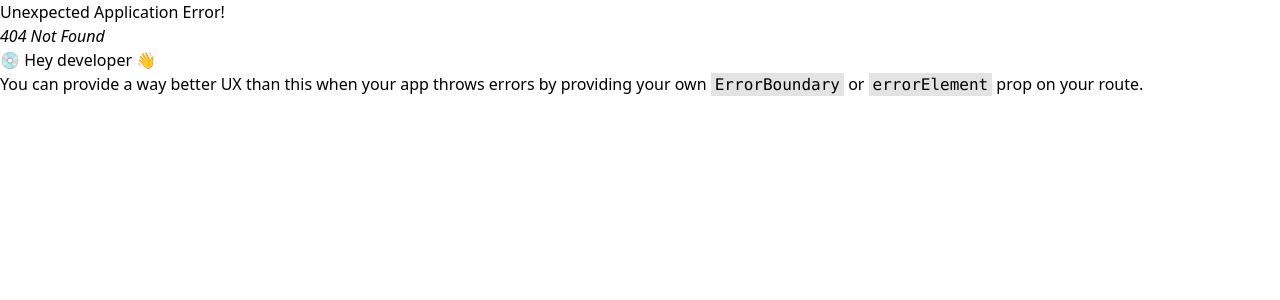
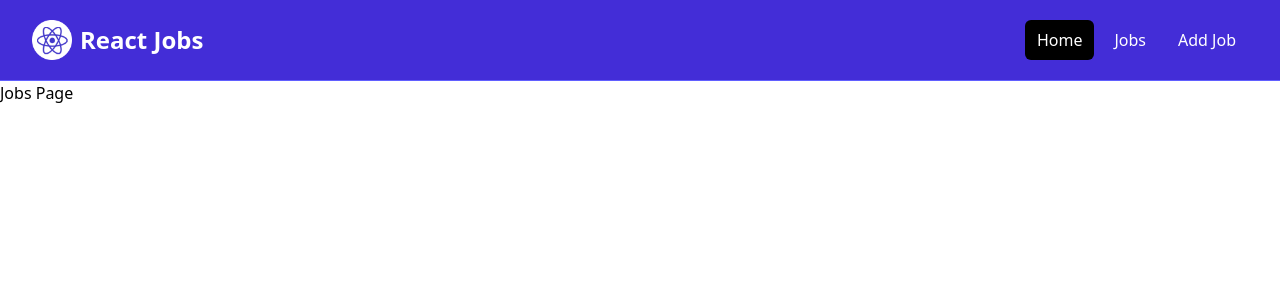
Before and after one commit to successdanesy/React-Jobs-2015, a React (Vite) app: page /jobs in a window 1280 px wide. Before the commit this address had no page. Shown: the top 300 px of the page. Built offline with nearby package versions, Linux system fonts and the light colour scheme.

Commit message:
Jobs path now leads to the Jobs page successfully

```diff
--- a/src/App.jsx
+++ b/src/App.jsx
@@ -1,11 +1,14 @@
 import {Route, createBrowserRouter, createRoutesFromElements, RouterProvider,} from "react-router-dom"
 import MainLayout from "./layouts/MainLayout";
 import HomePage from "./pages/HomePage";
+import JobsPage from "./pages/JobsPage";
+
 
 const router = createBrowserRouter(
     createRoutesFromElements(
         <Route path="/" element={<MainLayout />}>
             <Route index element = {<HomePage />} />
+            <Route path="/jobs" element={<JobsPage />} />
         </Route>
     )
 );
--- a/src/components/Navbar.jsx
+++ b/src/components/Navbar.jsx
@@ -22,17 +22,17 @@
                         <div className="md:ml-auto">
                             <div className="flex space-x-2">
                                 <a
-                                    href="/index.html"
+                                    href="/"
                                     className="text-white bg-black hover:bg-gray-900 hover:text-white rounded-md px-3 py-2"
                                 >Home</a
                                 >
                                 <a
-                                    href="/jobs.html"
+                                    href="/jobs"
                                     className="text-white hover:bg-gray-900 hover:text-white rounded-md px-3 py-2"
                                 >Jobs</a
                                 >
                                 <a
-                                    href="/add-job.html"
+                                    href="/add-job"
                                     className="text-white hover:bg-gray-900 hover:text-white rounded-md px-3 py-2"
                                 >Add Job</a
                                 >
--- a/src/pages/HomePage.jsx
+++ b/src/pages/HomePage.jsx
@@ -1,5 +1,7 @@
 import Hero from "../components/Hero";
 import HomeCards from "../components/HomeCards";
+import JobListings from "../components/JobListings";
+import ViewAllJobs from "../components/ViewAllJobs";
 
 
 const Homepage = () => {
@@ -7,6 +9,8 @@
         <>
         <Hero />
             <HomeCards />
+                <JobListings />
+                    <ViewAllJobs />
         </>
     );
 };
--- /dev/null
+++ b/src/pages/JobsPage.jsx
@@ -0,0 +1,6 @@
+const JobsPage = () => {
+    return (
+        <div>Jobs Page</div>
+    );
+};
+export default JobsPage;
```
